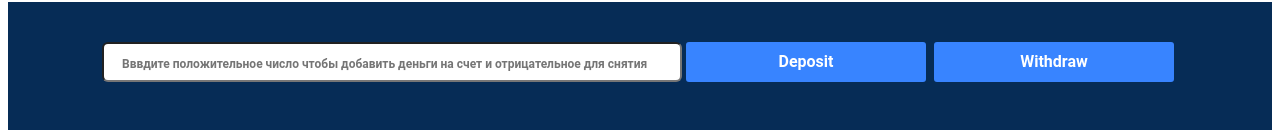
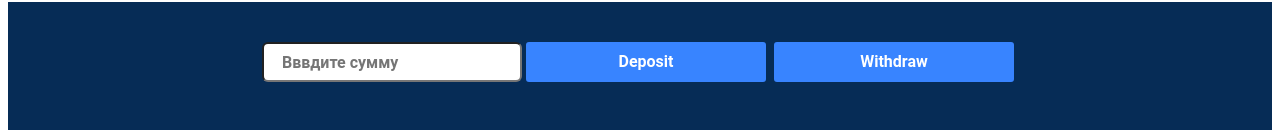
Before and after one commit to StanislavKaisin/goit-react-hw-02, a React (Create React App) app in the folder my-app/: page / in a window 1280 px wide. Shown: the part 5452-5584 px from the top of the page. Built offline with nearby package versions, Linux system fonts and the light colour scheme.

Commit message:
fixed entering negative values

```diff
--- a/my-app/src/Components/bank-account/Controls/Controls.jsx
+++ b/my-app/src/Components/bank-account/Controls/Controls.jsx
@@ -7,7 +7,6 @@ const Controls = ({
   onWithdraw,
   onInputChange,
   inputValue,
-  isDepositEnable,
   isWithdrawEnable,
 }) => {
   return (
@@ -17,15 +16,12 @@ const Controls = ({
         onChange={onInputChange}
         value={inputValue}
         className={styles.input}
-        placeholder="Вввдите положительное число чтобы добавить деньги на счет и отрицательное для снятия"
+        placeholder="Вввдите сумму"
+        min="0"
+        step="0.01"
       />
       <div className="">
-        <button
-          onClick={onDeposit}
-          type="button"
-          disabled={!isDepositEnable}
-          className={isDepositEnable ? styles.button : styles.buttonDisabled}
-        >
+        <button onClick={onDeposit} type="button" className={styles.button}>
           Deposit
         </button>
         <button
@@ -47,7 +43,7 @@ Controls.propTypes = {
   onInputChange: PropTypes.func.isRequired,
   inputValue: PropTypes.oneOfType([PropTypes.string, PropTypes.number])
     .isRequired,
-  isDepositEnable: PropTypes.bool.isRequired,
+  // isDepositEnable: PropTypes.bool.isRequired,
   isWithdrawEnable: PropTypes.bool.isRequired,
 };
 
--- a/my-app/src/Components/bank-account/Controls/Controls.module.css
+++ b/my-app/src/Components/bank-account/Controls/Controls.module.css
@@ -10,7 +10,7 @@
 .input {
   border-radius: 6px;
   background-color: rgb(255, 255, 255);
-  width: 580px;
+  width: 260px;
   height: 40px;
   font-size: 16px;
   font-family: 'Roboto', sans-serif;
@@ -21,7 +21,7 @@
 }
 
 .input::placeholder {
-  font-size: 12px;
+  font-size: inherit;
   font-family: 'Roboto', sans-serif;
 }
 
--- a/my-app/src/Components/bank-account/Dashboard/Dashboard.jsx
+++ b/my-app/src/Components/bank-account/Dashboard/Dashboard.jsx
@@ -14,7 +14,6 @@ export default class Dashboard extends Component {
     totalWithdraw: 0,
     balance: 0,
     inputValue: '',
-    isDepositEnable: true,
     isWithdrawEnable: true,
   };
 
@@ -70,7 +69,7 @@ export default class Dashboard extends Component {
       return {
         history: [operation, ...prevState.history],
         totalWithdraw: prevState.totalWithdraw + inputValue,
-        balance: prevState.balance + inputValue,
+        balance: prevState.balance - inputValue,
       };
     });
     this.clearInput();
@@ -78,18 +77,19 @@ export default class Dashboard extends Component {
 
   handleInputChange = e => {
     const { value } = e.target;
-
+    const { balance } = this.state;
+    const roundedValue = Math.round(value * 100) / 100;
+    const transformedValue = Math.abs(roundedValue);
     this.setState({
-      inputValue: Number(value),
-      isDepositEnable: !(Number(value) < 0),
-      isWithdrawEnable: !(Number(value) > 0),
+      inputValue:
+        Number(transformedValue) === 0 ? '' : Number(transformedValue),
+      isWithdrawEnable: !(transformedValue > balance),
     });
   };
 
   clearInput = () => {
     this.setState({
       inputValue: '',
-      isDepositEnable: true,
       isWithdrawEnable: true,
     });
   };
@@ -100,7 +100,6 @@ export default class Dashboard extends Component {
       totalDeposit,
       totalWithdraw,
       balance,
-      isDepositEnable,
       isWithdrawEnable,
       history,
     } = this.state;
@@ -112,7 +111,6 @@ export default class Dashboard extends Component {
           onWithdraw={this.handleWithdraw}
           onInputChange={this.handleInputChange}
           inputValue={inputValue}
-          isDepositEnable={isDepositEnable}
           isWithdrawEnable={isWithdrawEnable}
         />
         <Balance
```
Also changed, not shown: 1 other file (tests, documents, lock files or other folders).
